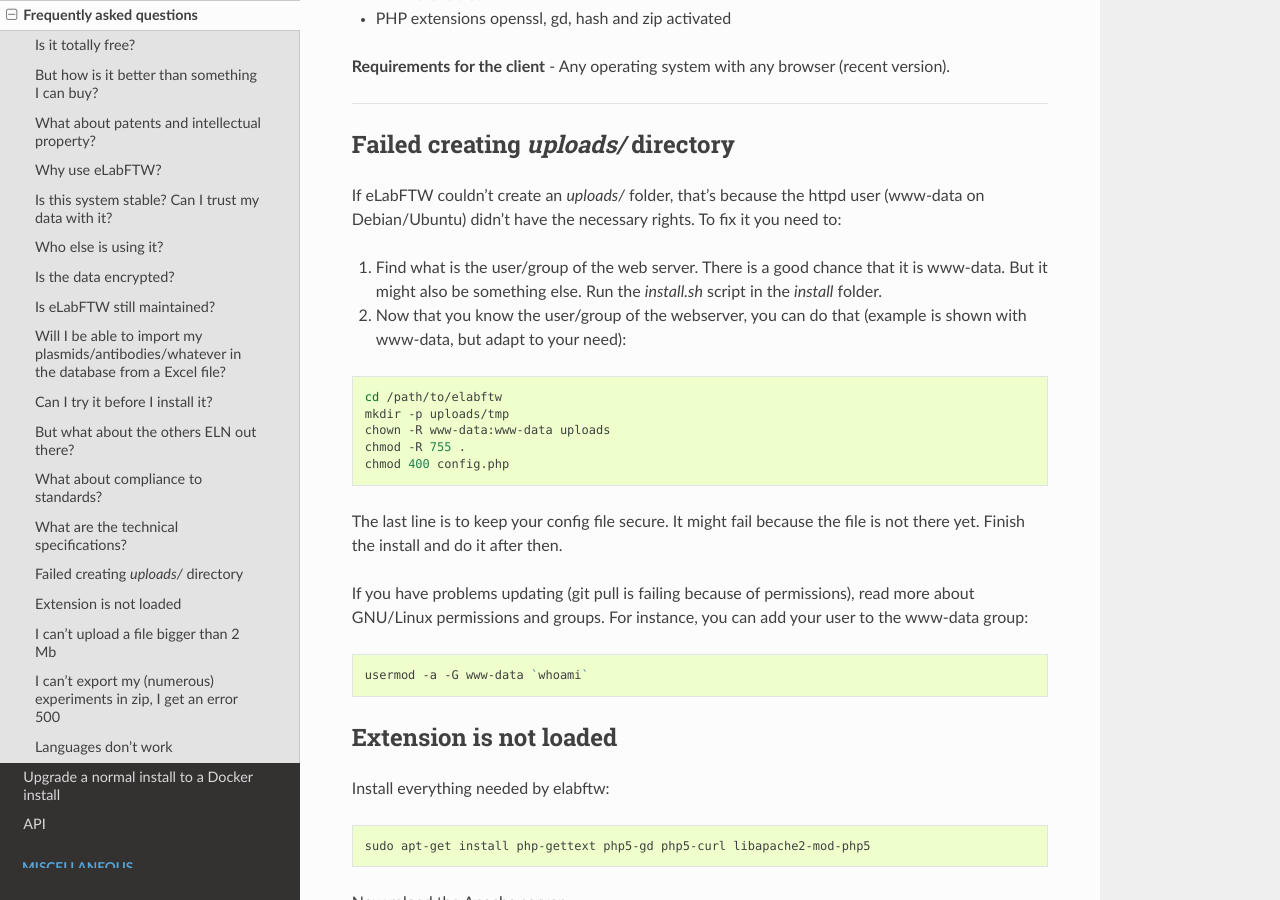
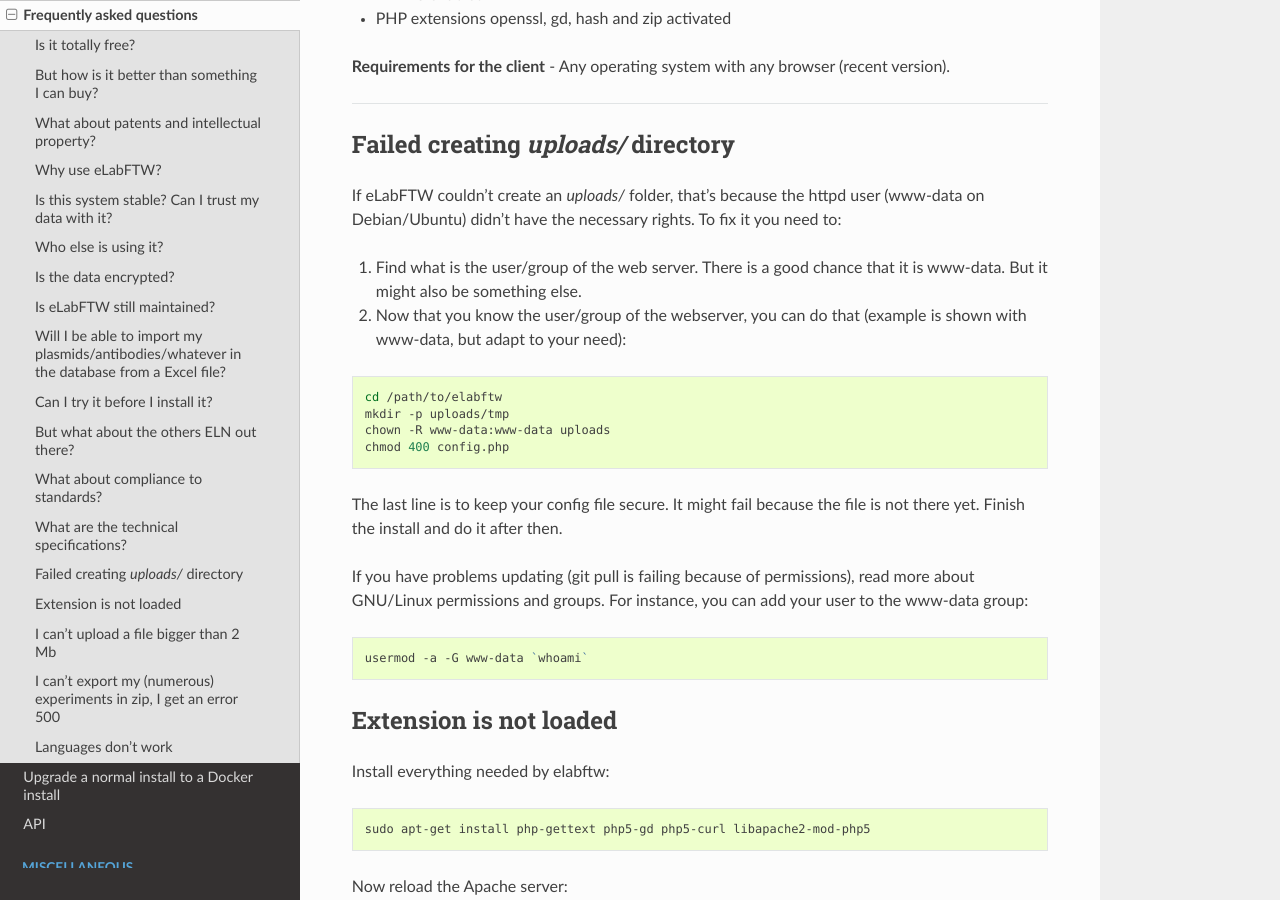
Before and after one commit to elabftw/elabdoc, a Sphinx documentation site: the page built from doc/faq.rst, in a window 1280 px wide and 900 px high, scrolled down 4177 px. Built offline with Sphinx 7.4.7 and the Read the Docs theme 2.0.0, drawn with Linux system fonts in a browser that asks for light colours; pages that are not in the unit, such as notebooks, are missing from menus.

Commit message:
fix faq and install oldschool composer step

```diff
--- a/doc/faq.rst
+++ b/doc/faq.rst
@@ -173,7 +173,7 @@
 
 If eLabFTW couldn't create an *uploads/* folder, that's because the httpd user (www-data on Debian/Ubuntu) didn't have the necessary rights. To fix it you need to:
 
-1. Find what is the user/group of the web server. There is a good chance that it is www-data. But it might also be something else. Run the `install.sh` script in the `install` folder.
+1. Find what is the user/group of the web server. There is a good chance that it is www-data. But it might also be something else.
 
 2. Now that you know the user/group of the webserver, you can do that (example is shown with www-data, but adapt to your need):
 
@@ -182,7 +182,6 @@
     cd /path/to/elabftw
     mkdir -p uploads/tmp
     chown -R www-data:www-data uploads
-    chmod -R 755 .
     chmod 400 config.php
 
 The last line is to keep your config file secure. It might fail because the file is not there yet. Finish the install and do it after then.
--- a/doc/install-oldschool.rst
+++ b/doc/install-oldschool.rst
@@ -71,7 +71,7 @@
     $ cd elabftw
     # step not described: install composer
     # see https://getcomposer.org/download/
-    $ composer.phar install --no-dev
+    $ ./composer.phar install --no-dev
 
 This will populate the `vendor` directory.
 
```
